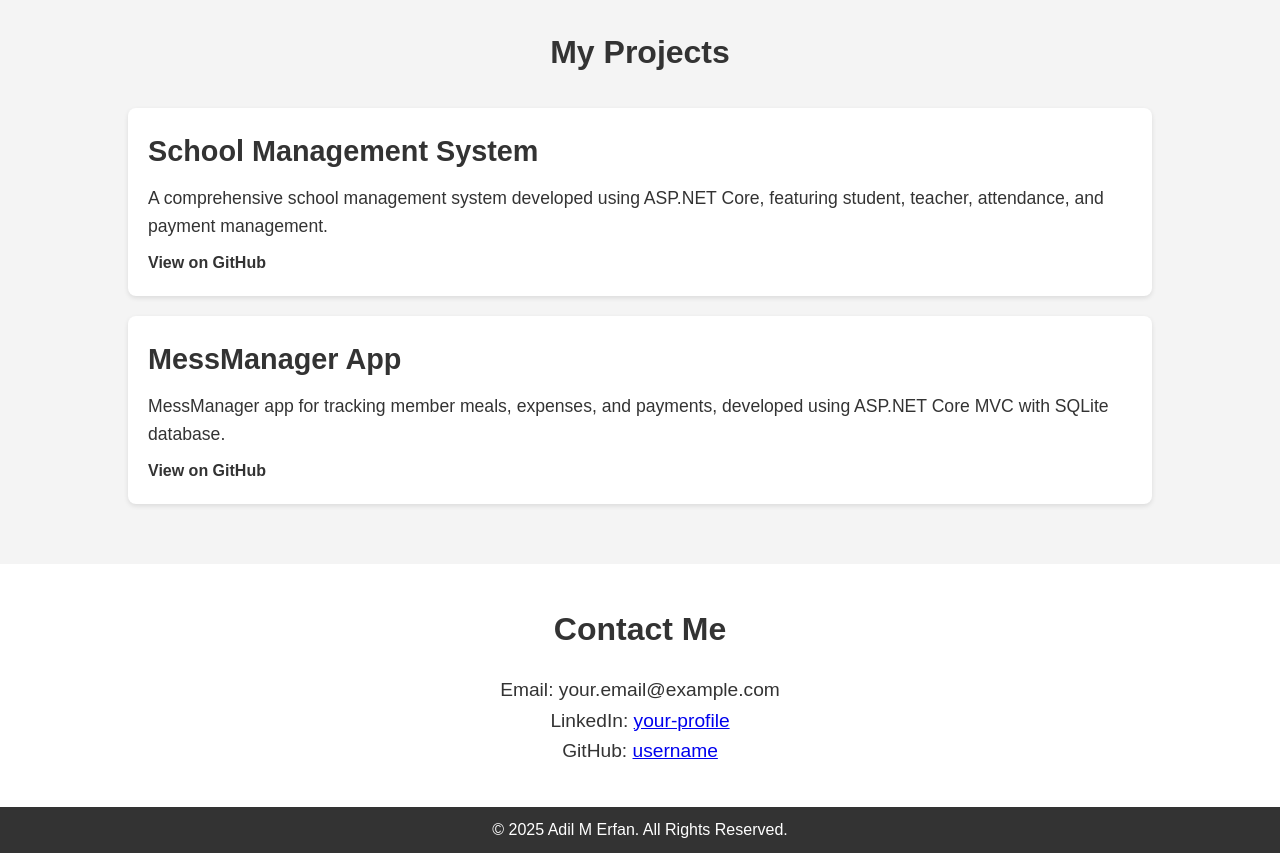
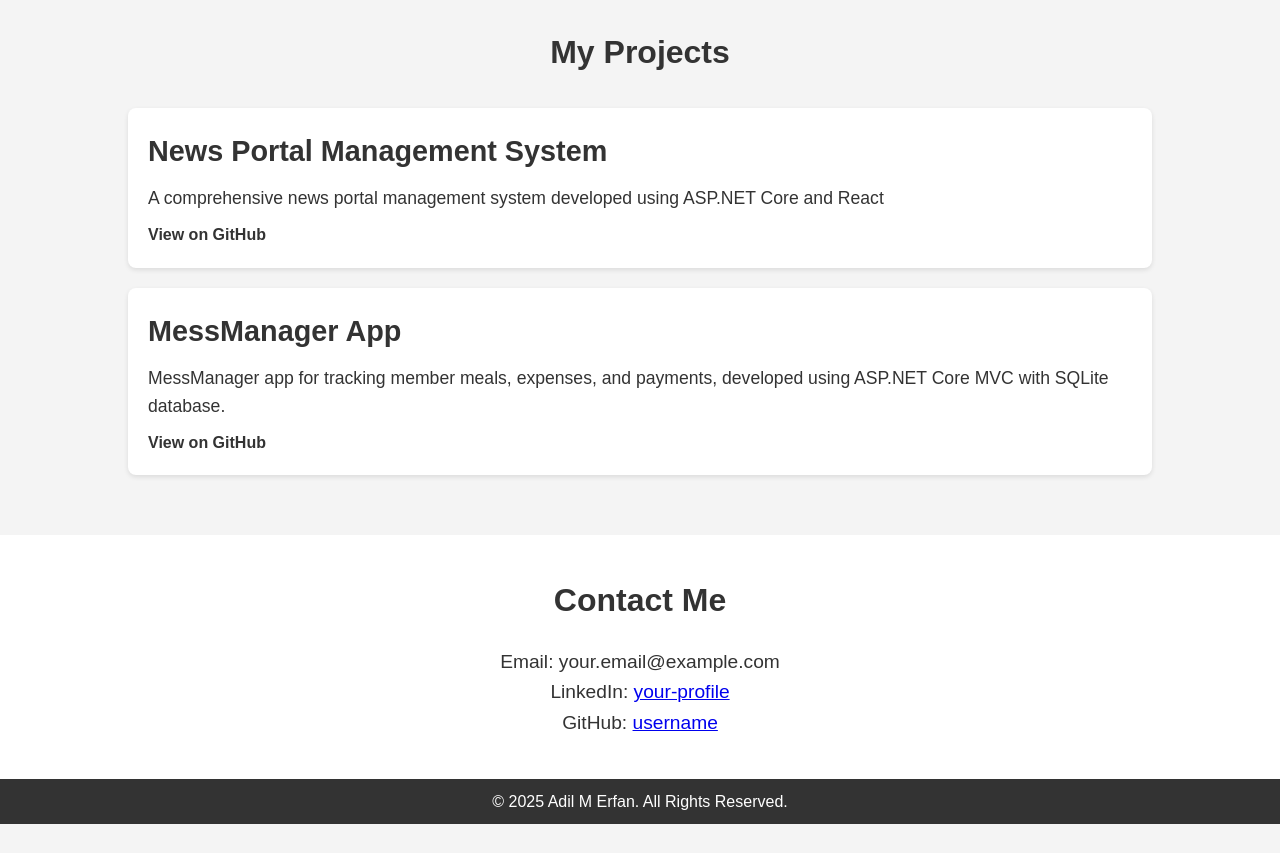
Before and after one commit to adilidb/adilportfolio.github.io, a plain HTML site: page Portpolio/index.html in a window 1280 px wide. Shown: the part 820-1673 px from the top of the page. After the commit the page ends 1644 px from the top, so only its background shows below. Drawn offline with Linux system fonts and the light colour scheme.

Commit message:
index.html

```diff
--- a/Portpolio/index.html
+++ b/Portpolio/index.html
@@ -50,10 +50,10 @@
     <div class="container">
       <h2>My Projects</h2>
       <div class="project-item">
-        <h3>School Management System</h3>
-        <p>A comprehensive school management system developed using ASP.NET Core, featuring student, teacher,
-          attendance, and payment management.</p>
-        <a href="https://github.com/username/school-management-system" target="_blank">View on GitHub</a>
+        <h3>News Portal Management System</h3>
+        <p>A comprehensive news portal management system developed using ASP.NET Core and React
+         </p>
+        <a href="https://github.com/adilidb/NewsPortalProject" target="_blank">View on GitHub</a>
       </div>
       <div class="project-item">
         <h3>MessManager App</h3>
```
